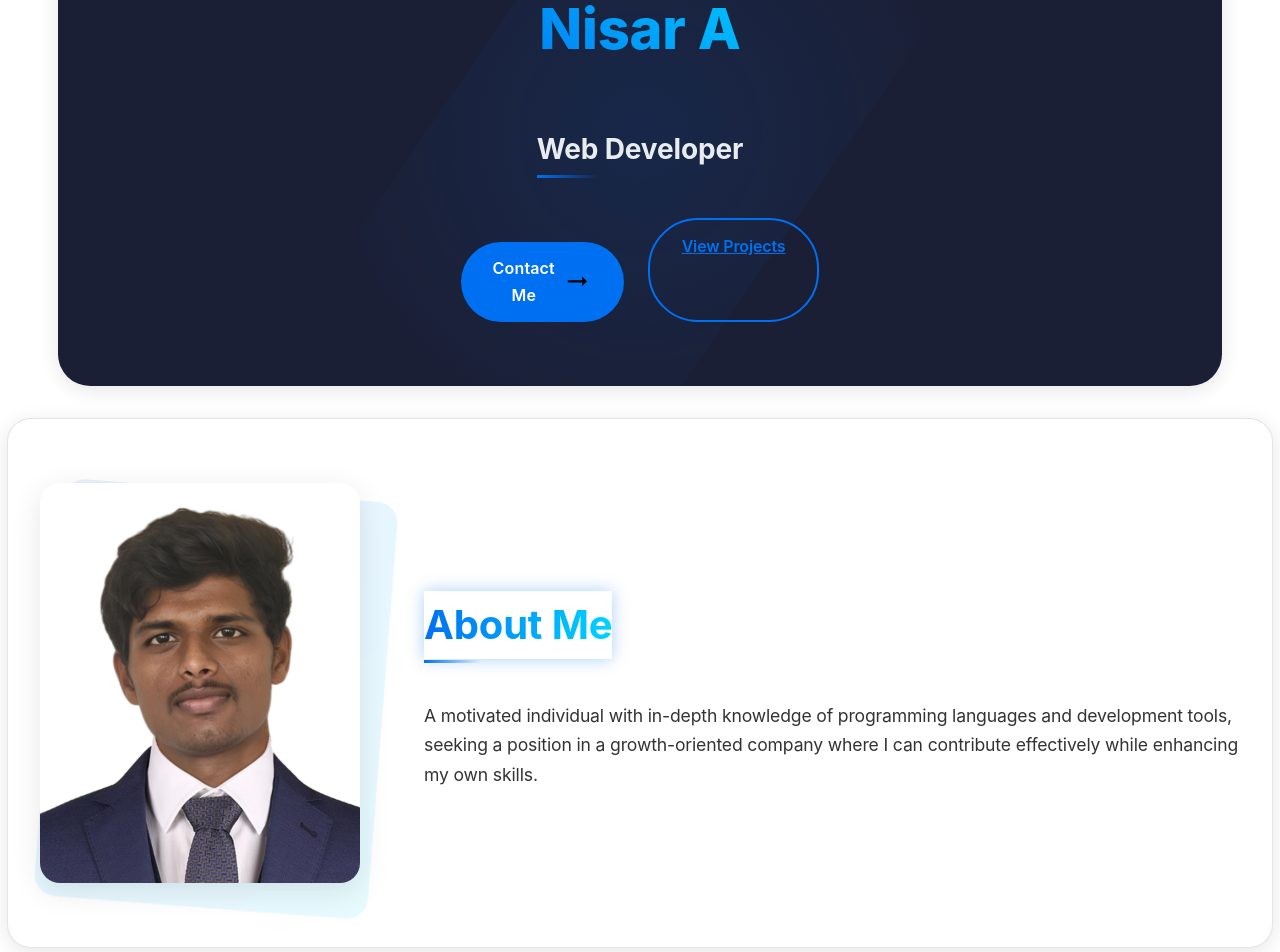
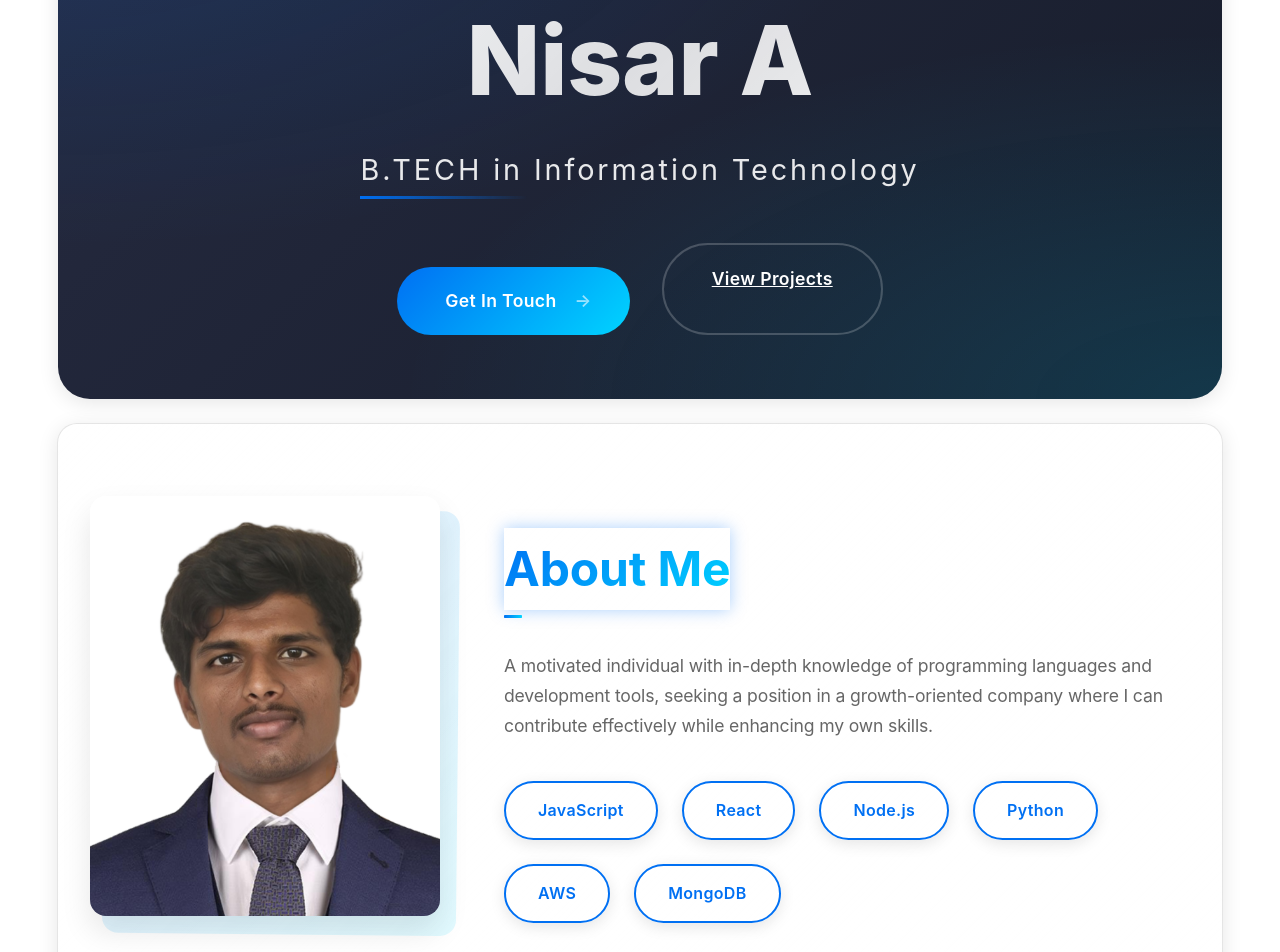
Before and after one commit to nisar-a/Nisar-A-22ITR073, a React (Create React App) app in the folder portfolio/: page / in a window 1280 px wide. Shown: the part 120-1072 px from the top of the page. Built offline with nearby package versions, Linux system fonts and the light colour scheme.

Commit message:
css changes commit

```diff
--- a/portfolio/src/components/About.css
+++ b/portfolio/src/components/About.css
@@ -1,10 +1,26 @@
 .about-section {
     padding: 4rem 2rem;
-    background: var(--card-bg, rgba(255, 255, 255, 0.02));
-    border-radius: 1.5rem;
-    margin: 2rem auto;
-    max-width: 1200px;
-    overflow: hidden;
+    background: linear-gradient(
+        135deg,
+        var(--card-bg, rgba(255, 255, 255, 0.02)),
+        rgba(255, 255, 255, 0.03)
+    );
+    border-radius: 20px;
+    margin: 1.5rem auto;
+    max-width: 1100px;
+    position: relative;
+    isolation: isolate;
+}
+
+.about-section::before {
+    content: '';
+    position: absolute;
+    inset: 0;
+    background:
+        radial-gradient(circle at 0% 0%, rgba(0, 112, 243, 0.08) 0%, transparent 40%),
+        radial-gradient(circle at 100% 100%, rgba(0, 212, 255, 0.08) 0%, transparent 40%);
+    z-index: -1;
+    border-radius: inherit;
 }
 
 .about-content {
@@ -16,24 +32,22 @@
 
 .profile-image-container {
     position: relative;
-    flex: 0 0 320px;
+    flex: 0 0 350px;
     z-index: 1;
 }
 
 .profile-image {
     position: relative;
-    border-radius: 20px;
+    border-radius: 16px;
     overflow: hidden;
-    box-shadow: 0 8px 30px rgba(0, 0, 0, 0.1);
-    will-change: transform;
+    box-shadow: 0 15px 30px rgba(0, 0, 0, 0.1);
 }
 
 .profile-image img {
     width: 100%;
-    height: 400px;
+    height: 420px;
     object-fit: cover;
     display: block;
-    will-change: transform;
 }
 
 .profile-backdrop {
@@ -42,80 +56,136 @@
     left: 1rem;
     right: -1rem;
     bottom: -1rem;
-    background: linear-gradient(135deg, var(--primary, #0070f3) 0%, var(--accent, #00d4ff) 100%);
-    border-radius: 20px;
-    opacity: 0.1;
+    background: linear-gradient(135deg, var(--primary) 0%, var(--accent) 100%);
+    border-radius: 16px;
+    opacity: 0.12;
     z-index: -1;
-    will-change: transform;
 }
 
 .about-text {
     flex: 1;
+    padding-right: 1.5rem;
 }
 
 .about-text h2 {
-    font-size: 2.5rem;
+    font-size: clamp(2rem, 4vw, 3rem);
+    font-weight: 700;
     margin-bottom: 1.5rem;
-    background: linear-gradient(90deg, var(--primary, #0070f3), var(--accent, #00d4ff));
+    background: linear-gradient(135deg, var(--primary), var(--accent));
     -webkit-background-clip: text;
     background-clip: text;
     -webkit-text-fill-color: transparent;
     display: inline-block;
+    position: relative;
+}
+
+.about-text h2::after {
+    content: '';
+    position: absolute;
+    bottom: -0.5rem;
+    left: 0;
+    width: 60px;
+    height: 3px;
+    background: linear-gradient(90deg, var(--primary), var(--accent));
+    border-radius: 2px;
 }
 
 .bio {
     font-size: 1.1rem;
     line-height: 1.7;
+    color: var(--text-secondary);
+    margin-bottom: 2rem;
 }
 
 .skills-highlight {
     display: flex;
-    gap: 1rem;
-    margin-top: 1.5rem;
+    gap: 1.5rem;
+    margin-top: 2.5rem;
     flex-wrap: wrap;
 }
 
 .skill-tag {
-    background: rgba(0, 112, 243, 0.1);
-    color: var(--primary, #0070f3);
-    padding: 0.5rem 1rem;
-    border-radius: 2rem;
-    font-size: 0.9rem;
-    font-weight: 500;
-    transition: transform 0.2s ease;
+    background: transparent;
+    color: var(--primary);
+    padding: 0.875rem 2rem;
+    border-radius: 100px;
+    font-size: 1rem;
+    font-weight: 600;
+    letter-spacing: 0.02em;
+    transition: all 0.4s cubic-bezier(0.4, 0, 0.2, 1);
+    border: 2px solid var(--primary);
+    position: relative;
+    overflow: hidden;
+    cursor: pointer;
+    box-shadow: 0 4px 15px rgba(0, 0, 0, 0.1);
 }
 
 .skill-tag:hover {
-    transform: translateY(-2px);
+    transform: translateY(-5px);
+    background: var(--primary);
+    color: white;
+    box-shadow: 0 20px 40px rgba(0, 112, 243, 0.2);
+}
+
+.skill-tag::before {
+    content: '';
+    position: absolute;
+    inset: 0;
+    background: linear-gradient(45deg, var(--primary), #00d4ff);
+    opacity: 0;
+    transition: opacity 0.4s ease;
+    z-index: -1;
+}
+
+.skill-tag:hover::before {
+    opacity: 1;
+}
+
+@media (max-width: 1024px) {
+    .about-content {
+        gap: 3rem;
+    }
+
+    .profile-image-container {
+        flex: 0 0 300px;
+    }
+
+    .profile-image img {
+        height: 380px;
+    }
 }
 
 @media (max-width: 768px) {
+    .about-section {
+        padding: 3rem 1.5rem;
+        margin: 1rem;
+    }
+
     .about-content {
         flex-direction: column;
         text-align: center;
-      gap: 2rem;
+        gap: 2.5rem;
     }
 
     .profile-image-container {
-      flex: 0 0 280px;
         width: 280px;
         margin: 0 auto;
     }
 
     .profile-image img {
-      height: 320px;
+        height: 350px;
+    }
+
+    .about-text {
+        padding-right: 0;
+    }
+
+    .about-text h2::after {
+        left: 50%;
+        transform: translateX(-50%);
     }
 
     .skills-highlight {
         justify-content: center;
     }
 }
-
-  @media (prefers-reduced-motion: reduce) {
-    .profile-image-container,
-    .profile-image,
-    .profile-backdrop {
-      transition: none !important;
-      animation: none !important;
-    }
-  }
--- a/portfolio/src/components/About.js
+++ b/portfolio/src/components/About.js
@@ -8,43 +8,66 @@ function About() {
     visible: {
       opacity: 1,
       transition: {
-        duration: 0.5,
-        staggerChildren: 0.3
+        duration: 0.6,
+        staggerChildren: 0.2
       }
     }
   };
 
-  const itemVariants = {
+  // Update the animation variants
+  const imageVariants = {
+    hidden: {
+        opacity: 0,
+        scale: 0.95,
+        x: -20
+    },
+    visible: {
+        opacity: 1,
+        scale: 1,
+        x: 0,
+        transition: {
+            type: "spring",
+            stiffness: 80,
+            damping: 12
+        }
+    }
+  };
+
+  const textVariants = {
     hidden: {
       opacity: 0,
-      y: 20
+      y: 15
     },
     visible: {
       opacity: 1,
       y: 0,
       transition: {
-        duration: 0.5,
-        ease: "easeOut"
+        type: "spring",
+        stiffness: 80,
+        damping: 10
       }
     }
   };
 
-  const imageVariants = {
-    hidden: {
-      opacity: 0,
-      scale: 0.8,
-      x: -50
-    },
+  const skillVariants = {
+    hidden: { opacity: 0, scale: 0.8 },
     visible: {
       opacity: 1,
       scale: 1,
-      x: 0,
       transition: {
-        duration: 0.8,
-        ease: "easeOut"
+        staggerChildren: 0.1
       }
     }
   };
+
+  const skillTags = [
+    'JavaScript',
+    'React',
+    'Node.js',
+    'Python',
+    'AWS',
+    'MongoDB'
+  ];
 
   return (
     <motion.section
@@ -55,34 +78,28 @@ function About() {
       viewport={{ once: true, amount: 0.3 }}
       variants={containerVariants}
     >
-      <motion.div
-        className="about-content"
-        variants={containerVariants}
-      >
+      <motion.div className="about-content">
         <motion.div
           className="profile-image-container"
           variants={imageVariants}
-          whileHover={{ scale: 1.05 }}
-          transition={{ type: "spring", stiffness: 300, damping: 15 }}
         >
           <motion.div
             className="profile-image"
-            whileHover={{ rotate: 5 }}
+            whileHover={{ scale: 1.05 }}
           >
             <img
-              src="/assets/photo.png"
+              src={process.env.PUBLIC_URL + '/assets/photo.png'}
               alt="Nisar - Software Developer"
-              loading="lazy"
             />
           </motion.div>
           <motion.div
             className="profile-backdrop"
             animate={{
-              scale: [1, 1.05, 1],
-              rotate: [0, 5, 0]
+              scale: [1, 1.02, 1],
+              rotate: [0, 1, 0]
             }}
             transition={{
-              duration: 5,
+              duration: 4,
               ease: "easeInOut",
               repeat: Infinity
             }}
@@ -91,24 +108,42 @@ function About() {
 
         <motion.div
           className="about-text"
-          variants={itemVariants}
+          variants={textVariants}
         >
-          <motion.h2
-            variants={itemVariants}
-          >
+          <motion.h2>
             About Me
           </motion.h2>
-          <motion.div
-            className="bio"
-            variants={itemVariants}
-          >
-            <motion.p
-              variants={itemVariants}
-            >
+          <motion.div className="bio">
+            <p>
               A motivated individual with in-depth knowledge of programming languages
               and development tools, seeking a position in a growth-oriented company
               where I can contribute effectively while enhancing my own skills.
-            </motion.p>
+            </p>
+          </motion.div>
+
+          <motion.div
+            className="skills-highlight"
+            variants={skillVariants}
+          >
+            {skillTags.map((skill, index) => (
+              <motion.span
+                key={skill}
+                className="skill-tag"
+                variants={textVariants}
+                whileHover={{
+                    scale: 1.05,
+                    y: -5,
+                    transition: {
+                        type: "spring",
+                        stiffness: 400,
+                        damping: 10
+                    }
+                }}
+                whileTap={{ scale: 0.95 }}
+              >
+                {skill}
+              </motion.span>
+            ))}
           </motion.div>
         </motion.div>
       </motion.div>
--- a/portfolio/src/components/Experience.css
+++ b/portfolio/src/components/Experience.css
@@ -84,6 +84,7 @@
     font-weight: 700;
     background: linear-gradient(135deg, var(--primary), #00d4ff);
     -webkit-background-clip: text;
+    background-clip: text;
     -webkit-text-fill-color: transparent;
     margin-bottom: 0.5rem;
   }
--- a/portfolio/src/components/Header.css
+++ b/portfolio/src/components/Header.css
@@ -1,141 +1,150 @@
 .header {
-    min-height: 50%;
+    min-height: 40vh;
     display: flex;
-    align-items: center;
+    align-items: flex-start;
     justify-content: center;
-    background: linear-gradient(135deg, var(--dark) 0%, #1a1f36 100%);
+    background: linear-gradient(
+        135deg,
+        rgba(26, 31, 54, 0.95) 0%,
+        rgba(10, 16, 31, 0.95) 100%
+    );
     position: relative;
     overflow: hidden;
-    padding: 2rem;
+    padding: 4rem 2rem;
 }
 
-  /* Add animated background effect */
 .header::before {
     content: '';
     position: absolute;
-    width: 70%;
-    height: 70%;
-    background: radial-gradient(circle, var(--primary) 0%, transparent 70%);
-    opacity: 0.1;
-    animation: rotateBackground 20s linear infinite;
+    inset: 0;
+    background:
+        radial-gradient(ellipse at top left, rgba(0, 112, 243, 0.15) 0%, transparent 50%),
+        radial-gradient(ellipse at bottom right, rgba(0, 212, 255, 0.15) 0%, transparent 50%);
+    z-index: 0;
 }
 
 .header-content {
-    max-width: 800px;
+    width: 100%;
+    max-width: 1200px;
     text-align: center;
-    z-index: 1;
-    padding: 2rem;
-    margin: 0 auto;
-    animation: fadeIn 1s ease-out;
+    z-index: 2;
+    transform-style: preserve-3d;
+    perspective: 1000px;
 }
 
 .animate-title {
-    font-size: 3.5rem;
+    font-size: clamp(3.5rem, 10vw, 6rem);
     font-weight: 800;
-    background: linear-gradient(45deg, var(--primary), #00d4ff);
+    line-height: 1.1;
+    margin-bottom: 2rem;
+    background: linear-gradient(
+        135deg,
+        #fff 0%,
+        rgba(255, 255, 255, 0.85) 50%,
+        #fff 100%
+    );
     background-clip: text;
     -webkit-background-clip: text;
     -webkit-text-fill-color: transparent;
     opacity: 0;
-    transform: translateY(20px);
-    animation: slideUp 0.8s ease forwards;
+    transform: translateY(-50px);
+    animation: floatDown 1s ease forwards;
 }
 
 .animate-subtitle {
-    font-size: 1.75rem;
-    color: var(--gray-200);
-    margin: 0.75rem 0;
+    font-size: clamp(1.2rem, 3vw, 1.8rem);
+    font-weight: 400;
+    color: rgba(255, 255, 255, 0.9);
+    margin: 0 auto 3rem;
+    max-width: 800px;
+    letter-spacing: 0.1em;
     opacity: 0;
-    transform: translateY(20px);
-    animation: slideUp 0.8s ease forwards 0.2s;
-  }
-
-  .animate-text {
-    font-size: 1.1rem;
-    color: var(--gray-300);
-    margin-bottom: 1.5rem;
-    opacity: 0;
-    transform: translateY(20px);
-    animation: slideUp 0.8s ease forwards 0.4s;
+    transform: translateY(-30px);
+    animation: floatDown 1s ease forwards 0.2s;
 }
 
 .header-buttons {
     display: flex;
-    gap: 1.5rem;
+    gap: 2rem;
     justify-content: center;
-    margin-top: 2rem;
     opacity: 0;
-    animation: fadeIn 0.8s ease forwards 0.6s;
+    transform: translateY(-20px);
+    animation: floatDown 1s ease forwards 0.4s;
 }
 
 .contact-button,
 .projects-button {
-    padding: 0.8rem 2rem;
-    border-radius: 50px;
+    padding: 1.2rem 3rem;
+    font-size: 1.1rem;
     font-weight: 600;
-    transition: all 0.3s cubic-bezier(0.4, 0, 0.2, 1);
+    letter-spacing: 0.02em;
+    border-radius: 100px;
+    transition: all 0.4s cubic-bezier(0.4, 0, 0.2, 1);
     position: relative;
     overflow: hidden;
 }
 
 .contact-button {
-    background: var(--primary);
+    background: linear-gradient(135deg, var(--primary), #00d4ff);
     color: white;
+    border: none;
 }
 
 .projects-button {
     background: transparent;
-    border: 2px solid var(--primary);
-    color: var(--primary);
+    border: 2px solid rgba(255, 255, 255, 0.2);
+    color: white;
 }
 
 .contact-button:hover,
 .projects-button:hover {
-    transform: translateY(-3px);
-    box-shadow: 0 10px 20px rgba(0, 112, 243, 0.2);
+    transform: translateY(-5px);
 }
 
-  /* Add new animations */
-  @keyframes rotateBackground {
-    from { transform: rotate(0deg); }
-    to { transform: rotate(360deg); }
+@keyframes floatDown {
+    0% {
+        opacity: 0;
+        transform: translateY(-50px);
     }
-
-  @keyframes slideUp {
-    to {
+    100% {
         opacity: 1;
         transform: translateY(0);
     }
 }
 
-  @keyframes fadeIn {
-    from { opacity: 0; }
-    to { opacity: 1; }
+/* Add scroll-based animations */
+@media (min-width: 768px) {
+    .header.scrolled .header-content {
+        transform: translateY(-50px);
+        transition: transform 0.6s ease;
     }
 
-  /* Responsive adjustments */
+    .header.scrolled .animate-title {
+        transform: translateX(-100px) scale(0.9);
+        transition: transform 0.6s ease;
+    }
+
+    .header.scrolled .animate-subtitle {
+        transform: translateX(100px) scale(0.9);
+        transition: transform 0.6s ease;
+    }
+}
+
 @media (max-width: 768px) {
     .header {
-      min-height: 70vh;
-      padding: 2rem 1rem;
-    }
-
-    .animate-title {
-      font-size: 2.5rem;
-    }
-
-    .animate-subtitle {
-      font-size: 1.25rem;
+        padding: 6rem 1rem;
     }
 
     .header-buttons {
         flex-direction: column;
         gap: 1rem;
-      padding: 0 1rem;
+        width: 90%;
+        margin: 0 auto;
     }
 
     .contact-button,
     .projects-button {
         width: 100%;
+        padding: 1rem;
     }
 }
--- a/portfolio/src/components/Header.js
+++ b/portfolio/src/components/Header.js
@@ -1,25 +1,140 @@
-import React from 'react';
+import React, { useEffect } from 'react';
+import { motion, useScroll, useTransform } from 'framer-motion';
 import './Header.css';
 
 function Header() {
+  const { scrollY } = useScroll();
+  const titleY = useTransform(scrollY, [0, 300], [0, -100]);
+  const subtitleY = useTransform(scrollY, [0, 300], [0, 100]);
+  const opacity = useTransform(scrollY, [0, 300], [1, 0]);
+
+  const containerVariants = {
+    hidden: { opacity: 0 },
+    visible: {
+      opacity: 1,
+      transition: {
+        duration: 0.6,
+        staggerChildren: 0.2
+      }
+    }
+  };
+
+  const titleVariants = {
+    hidden: { y: -50, opacity: 0 },
+    visible: {
+      y: 0,
+      opacity: 1,
+      transition: {
+        type: "spring",
+        stiffness: 100,
+        damping: 15
+      }
+    }
+  };
+
+  const buttonVariants = {
+    hidden: { y: 20, opacity: 0 },
+    visible: {
+      y: 0,
+      opacity: 1,
+      transition: {
+        type: "spring",
+        stiffness: 100,
+        damping: 15
+      }
+    }
+  };
+
   return (
-    <header className="header">
-      <div className="header-content">
-        <h1 className="animate-title">Nisar A</h1>
-        <h2 className="animate-subtitle">Web Developer</h2>
-        <div className="header-buttons">
-          <a href="#contact" className="contact-button">
-            Contact Me
-            <svg className="button-arrow" viewBox="0 0 24 24">
-              <path d="M16.01 11H4v2h12.01v3L20 12l-3.99-4v3z" />
-            </svg>
-          </a>
-          <a href="#projects" className="projects-button">
+    <motion.header
+      className="header"
+      initial="hidden"
+      animate="visible"
+      variants={containerVariants}
+    >
+      <motion.div
+        className="header-content"
+        style={{ opacity }}
+      >
+        <motion.h1
+          className="animate-title"
+          variants={titleVariants}
+          style={{ y: titleY }}
+        >
+          <span className="gradient-text">Nisar A</span>
+        </motion.h1>
+
+        <motion.h2
+          className="animate-subtitle"
+          variants={titleVariants}
+          style={{ y: subtitleY }}
+        >
+          B.TECH in Information Technology
+        </motion.h2>
+
+        <motion.div
+          className="header-buttons"
+          variants={containerVariants}
+        >
+          <motion.a
+            href="#contact"
+            className="contact-button"
+            variants={buttonVariants}
+            whileHover={{
+              scale: 1.05,
+              transition: { type: "spring", stiffness: 400 }
+            }}
+            whileTap={{ scale: 0.95 }}
+          >
+            Get In Touch
+            <motion.span
+              className="button-arrow"
+              animate={{
+                x: [0, 10, 0],
+                opacity: [1, 0.6, 1]
+              }}
+              transition={{
+                duration: 2,
+                repeat: Infinity,
+                ease: "easeInOut"
+              }}
+            >
+              →
+            </motion.span>
+          </motion.a>
+
+          <motion.a
+            href="#projects"
+            className="projects-button"
+            variants={buttonVariants}
+            whileHover={{
+              scale: 1.05,
+              backgroundColor: "rgba(255, 255, 255, 0.1)",
+              transition: { type: "spring", stiffness: 400 }
+            }}
+            whileTap={{ scale: 0.95 }}
+          >
             View Projects
-          </a>
-        </div>
-      </div>
-    </header>
+          </motion.a>
+        </motion.div>
+      </motion.div>
+
+      <motion.div
+        className="scroll-indicator"
+        animate={{
+          y: [0, 10, 0],
+          opacity: [0.8, 0.4, 0.8]
+        }}
+        transition={{
+          duration: 2,
+          repeat: Infinity,
+          ease: "easeInOut"
+        }}
+      >
+        <span>Scroll Down</span>
+        <motion.div className="scroll-arrow">↓</motion.div>
+      </motion.div>
+    </motion.header>
   );
 }
 
```
Lines whose indentation alone changed are shown as unchanged.
